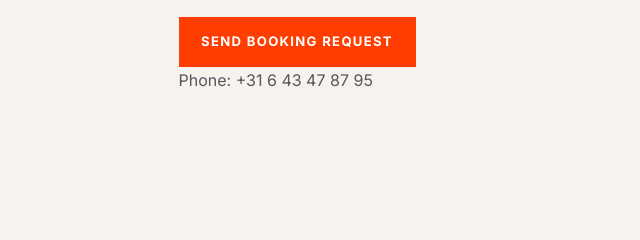
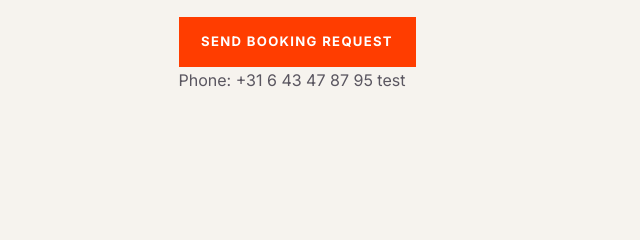
Before and after one commit to DJK710/John-Ditch-Web, a plain HTML site: page index.html in a window 1280 px wide. Shown: the part 5541-5781 px from the top of the page, 584-1224 px from the left. Drawn offline with Linux system fonts and the light colour scheme.

Commit message:
Update index.html

```diff
--- a/index.html
+++ b/index.html
@@ -131,7 +131,7 @@
         <p>For clubs, private parties and festivals, contact Manager SerGeant or send an email directly.</p>
         <a class="email-link" href="mailto:jvanderkuijl@ziggo.nl">jvanderkuijl@ziggo.nl</a>
         <a class="button button-primary" href="mailto:jvanderkuijl@ziggo.nl?subject=Booking%20request%20for%20John%20Ditch">Send booking request</a>
-	<p>Phone: <a href="tel:+31643478795">+31 6 43 47 87 95</a></p>
+	<p>Phone: <a href="tel:+31643478795">+31 6 43 47 87 95 test</a></p>
       </div>
     </section>
   </main>
```
